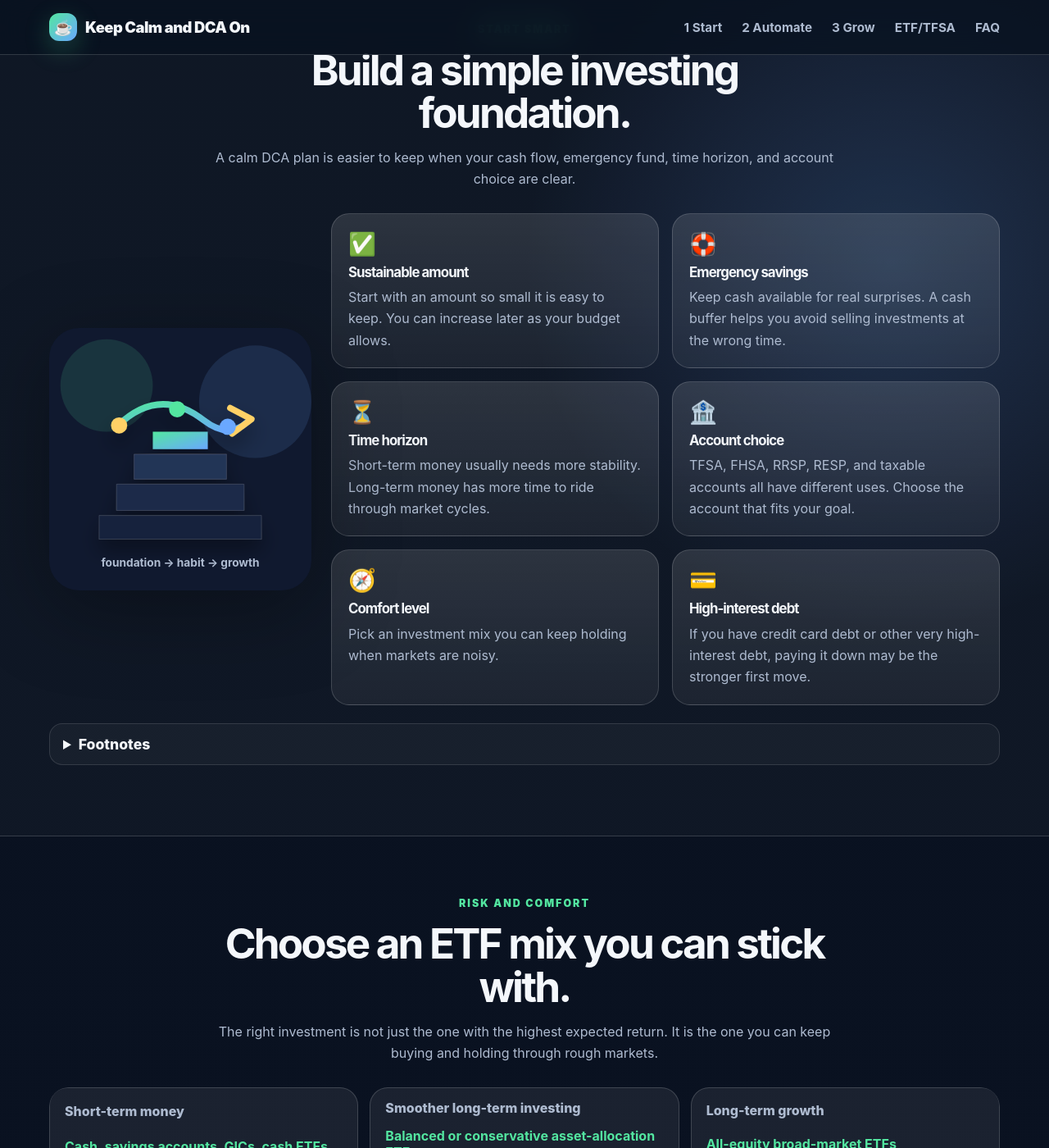
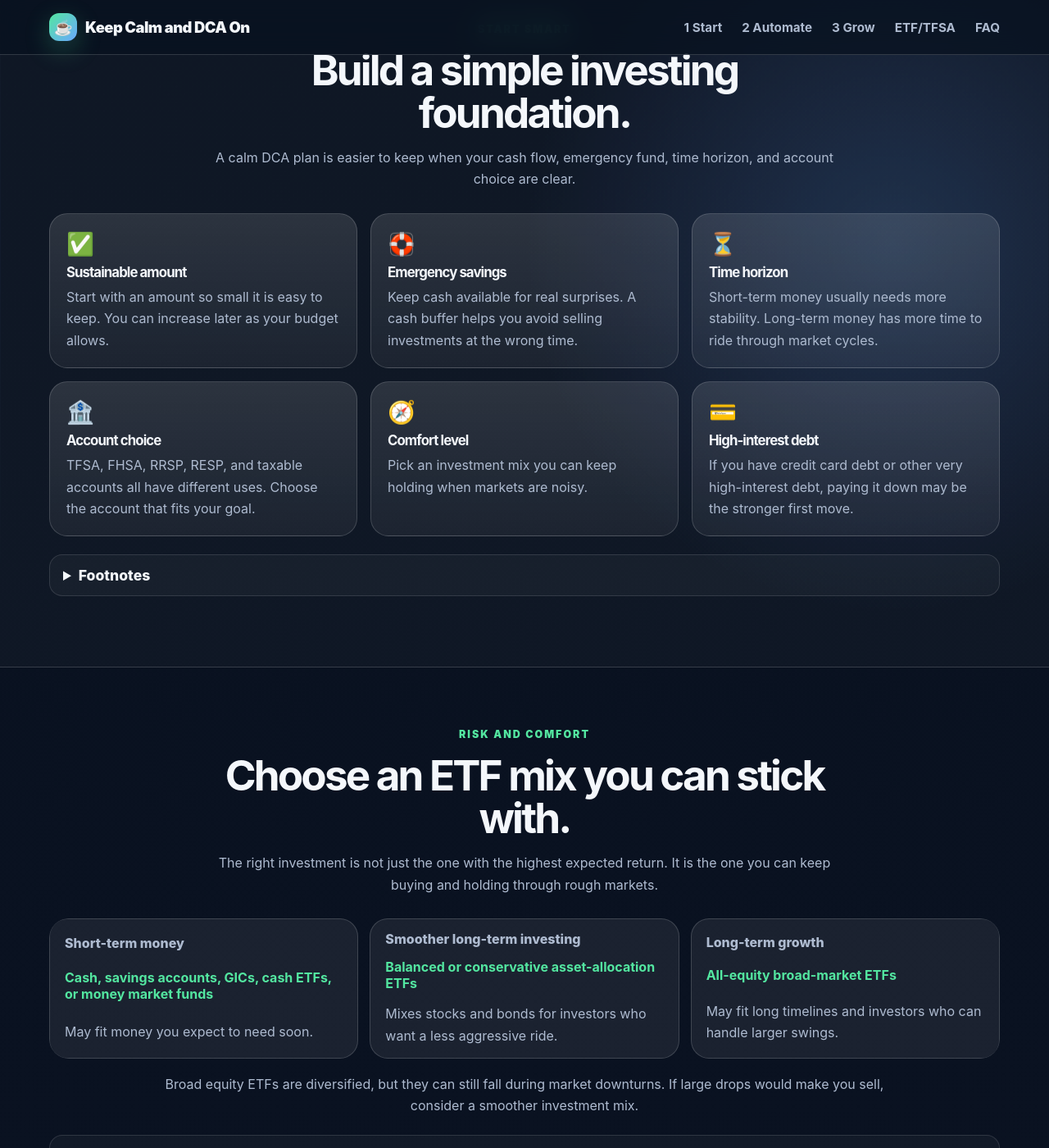
Before and after one commit to thestamp/dcathedip, a Jekyll site: the page built from index.html, in a window 1280 px wide and 1400 px high, scrolled down 1689 px. Shown: the whole window at 82% size. Built offline with Jekyll 4.4.1, drawn with Linux system fonts in a browser that asks for light colours.

Commit message:
Remove foundation illustration, switch to clean 2-row 3-column grid

```diff
--- a/assets/css/styles.css
+++ b/assets/css/styles.css
@@ -684,7 +684,7 @@ summary { cursor: pointer; font-weight: 900; font-size: 1.1rem; }
   .hero, .calculator-layout, .split, .footer-grid, .timing-grid { grid-template-columns: 1fr; }
   .hero { padding-top: 56px; }
   .hero-card { min-height: 320px; }
-  .grid-3, .ticker-grid, .stats, .budget-grid, .wealthsimple-promo, .etf-matrix, .dip-input-grid, .compounding-grid, .rule-72-card, .compound-form, .compound-results, .crossover-layout, .crossover-results, .foundation-layout, .foundation-grid, .risk-spectrum-row { grid-template-columns: 1fr; }
+  .grid-3, .ticker-grid, .stats, .budget-grid, .wealthsimple-promo, .etf-matrix, .dip-input-grid, .compounding-grid, .rule-72-card, .compound-form, .compound-results, .crossover-layout, .crossover-results, .foundation-grid, .risk-spectrum-row { grid-template-columns: 1fr; }
   .leveraged-compare { grid-template-columns: 1fr; }
   .etf-matrix-header { display: none; }
   .market-label { justify-content: center; }
@@ -696,9 +696,7 @@ summary { cursor: pointer; font-weight: 900; font-size: 1.1rem; }
 }
 
 .foundation-section { background: rgba(255,255,255,0.025); border-top: 1px solid var(--border); border-bottom: 1px solid var(--border); }
-.foundation-layout { display: grid; grid-template-columns: 320px minmax(0, 1fr); gap: 24px; align-items: center; }
-.foundation-illustration { width: 100%; max-width: 320px; justify-self: center; filter: drop-shadow(0 24px 50px rgba(0,0,0,0.3)); }
-.foundation-grid { display: grid; grid-template-columns: repeat(2, minmax(0, 1fr)); gap: 16px; }
+.foundation-grid { display: grid; grid-template-columns: repeat(3, minmax(0, 1fr)); gap: 16px; }
 .foundation-card { border: 1px solid var(--border); border-radius: 22px; padding: 20px; background: linear-gradient(180deg, var(--panel-2), rgba(255,255,255,0.055)); }
 .foundation-card .icon { font-size: 1.7rem; margin-bottom: 10px; }
 .foundation-card h3 { font-size: 1.05rem; margin-bottom: 8px; }
--- a/index.html
+++ b/index.html
@@ -87,8 +87,6 @@ description: "Compare daily, weekly, biweekly, monthly, and quarterly dollar-cos
         <h2>Build a simple investing foundation.</h2>
         <p>A calm DCA plan is easier to keep when your cash flow, emergency fund, time horizon, and account choice are clear.</p>
       </div>
-      <div class="foundation-layout">
-        <img class="foundation-illustration" src="/assets/img/investing-foundation.svg" alt="Illustration of a stable investing foundation" />
       <div class="foundation-grid">
         <article class="foundation-card"><span class="icon">✅</span><h3>Sustainable amount</h3><p>Start with an amount so small it is easy to keep. You can increase later as your budget allows.</p></article>
         <article class="foundation-card"><span class="icon">🛟</span><h3>Emergency savings</h3><p>Keep cash available for real surprises. A cash buffer helps you avoid selling investments at the wrong time.</p></article>
@@ -96,7 +94,6 @@ description: "Compare daily, weekly, biweekly, monthly, and quarterly dollar-cos
         <article class="foundation-card"><span class="icon">🏦</span><h3>Account choice</h3><p>TFSA, FHSA, RRSP, RESP, and taxable accounts all have different uses. Choose the account that fits your goal.</p></article>
         <article class="foundation-card"><span class="icon">🧭</span><h3>Comfort level</h3><p>Pick an investment mix you can keep holding when markets are noisy.</p></article>
         <article class="foundation-card"><span class="icon">💳</span><h3>High-interest debt</h3><p>If you have credit card debt or other very high-interest debt, paying it down may be the stronger first move.</p></article>
-        </div>
       </div>
       <details class="section-footnote"><summary>Footnotes</summary><p>This checklist is not meant to block investing. It is meant to make the habit easier to keep, especially when markets are noisy or life gets expensive. Personal circumstances can change which account or contribution amount makes sense.</p></details>
     </div>
```
Also changed, not shown: tests/smoke.js (+4 -6 lines), assets/img/investing-foundation.svg (deleted). Lines whose indentation alone changed are shown as unchanged.
